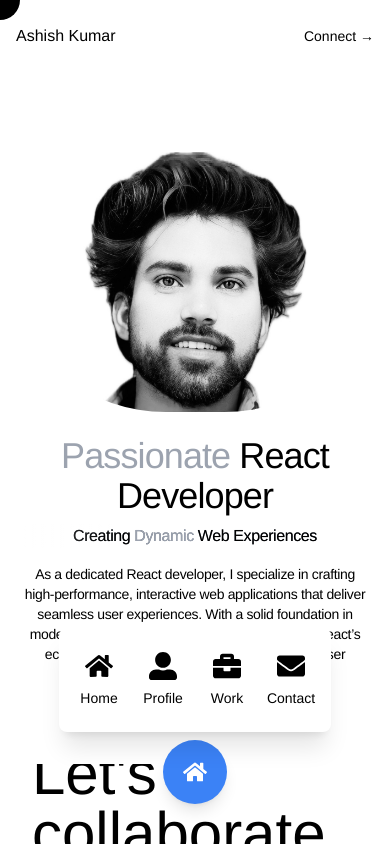
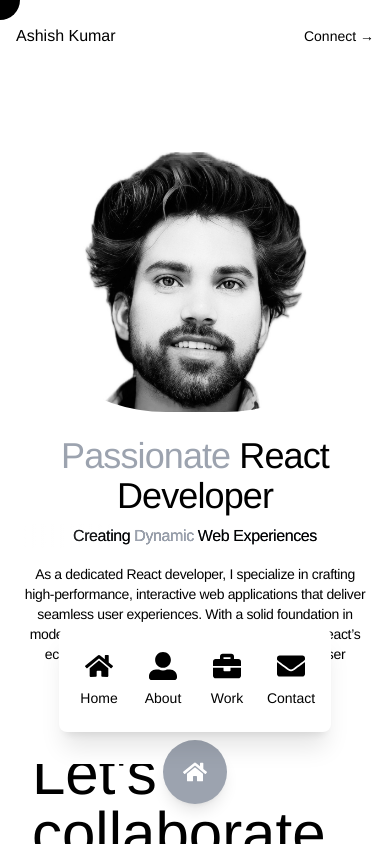
Before and after one commit to code-ashishkumar/portfolio, a React (Vite) app: page / in a window 390 px wide. Both pictures are taken after a click on the button 195 px from the left and 772 px from the top of the page. Shown: the top 844 px of the page. Built offline with nearby package versions, Linux system fonts and the light colour scheme.

Commit message:
Navbar mobile view changes

```diff
--- a/src/components/Navbar.tsx
+++ b/src/components/Navbar.tsx
@@ -155,7 +155,7 @@ Projects
           whileHover={{ scale: 1.1 }}
           whileTap={{ scale: 0.9 }}
           onClick={toggleDock}
-          className="bg-blue-500 rounded-full w-16 h-16 flex items-center justify-center shadow-lg text-white"
+          className="bg-gray-400 rounded-full w-16 h-16 flex items-center justify-center shadow-lg text-white"
         >
           <FaHome size={24} />
         </motion.button>
@@ -163,7 +163,7 @@ Projects
         {/* Dock Navigation */}
       </div>
 
-      <div className="fixed m-auto  bottom-28 left-1/2 transform -translate-x-1/2 z-50">
+      <div className="fixed m-auto lg:hidden bottom-28 left-1/2 transform -translate-x-1/2 z-50">
         <AnimatePresence>
           {isOpen && (
             <motion.div
@@ -180,9 +180,20 @@ Projects
                   className="flex flex-col items-center"
                   whileHover={{ scale: 1.2 }}
                   transition={{ type: "spring", stiffness: 300 }}
+                  onClick={() => navigate("/work")}
                 >
                   <FaHome size={28} />
                   <span className="text-sm mt-2">Home</span>
+                </motion.a>
+
+                <motion.a
+                  className="flex flex-col items-center"
+                  whileHover={{ scale: 1.2 }}
+                  transition={{ type: "spring", stiffness: 300 }}
+                  onClick={() => navigate("/about")}
+                >
+                  <FaUserAlt size={28} />
+                  <span className="text-sm mt-2">About</span>
                 </motion.a>
 
                 <motion.a
@@ -190,23 +201,14 @@ Projects
                   className="flex flex-col items-center"
                   whileHover={{ scale: 1.2 }}
                   transition={{ type: "spring", stiffness: 300 }}
-                >
-                  <FaUserAlt size={28} />
-                  <span className="text-sm mt-2">Profile</span>
-                </motion.a>
-
-                <motion.a
-                  href="#"
-                  className="flex flex-col items-center"
-                  whileHover={{ scale: 1.2 }}
-                  transition={{ type: "spring", stiffness: 300 }}
+                  onClick={() => navigate("/work")}
                 >
                   <FaBriefcase size={28} />
                   <span className="text-sm mt-2">Work</span>
                 </motion.a>
 
                 <motion.a
-                  href="#"
+                  href="mailto:code.ashishkumar@gmail.com?subject=Connect&body=Hi,%20I%20would%20like%20to%20connect%20with%20you."
                   className="flex flex-col items-center"
                   whileHover={{ scale: 1.2 }}
                   transition={{ type: "spring", stiffness: 300 }}
```
